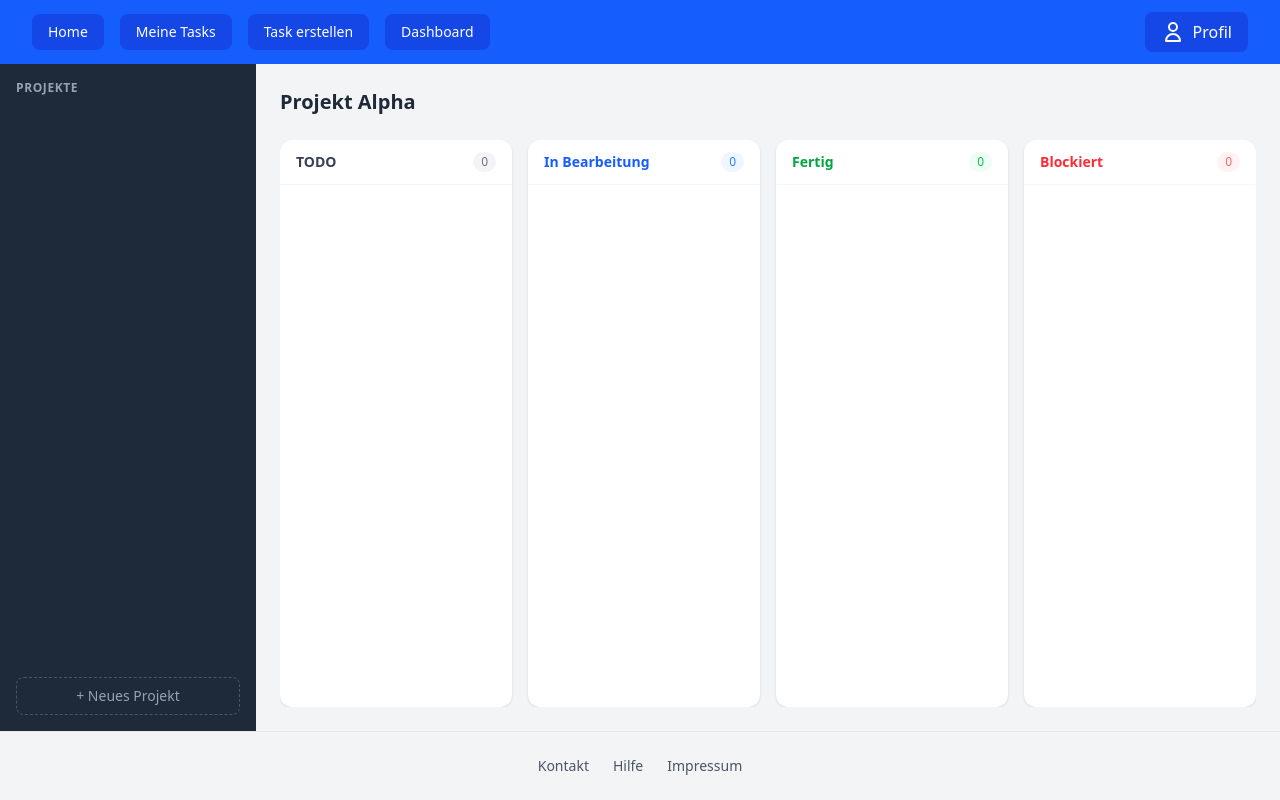
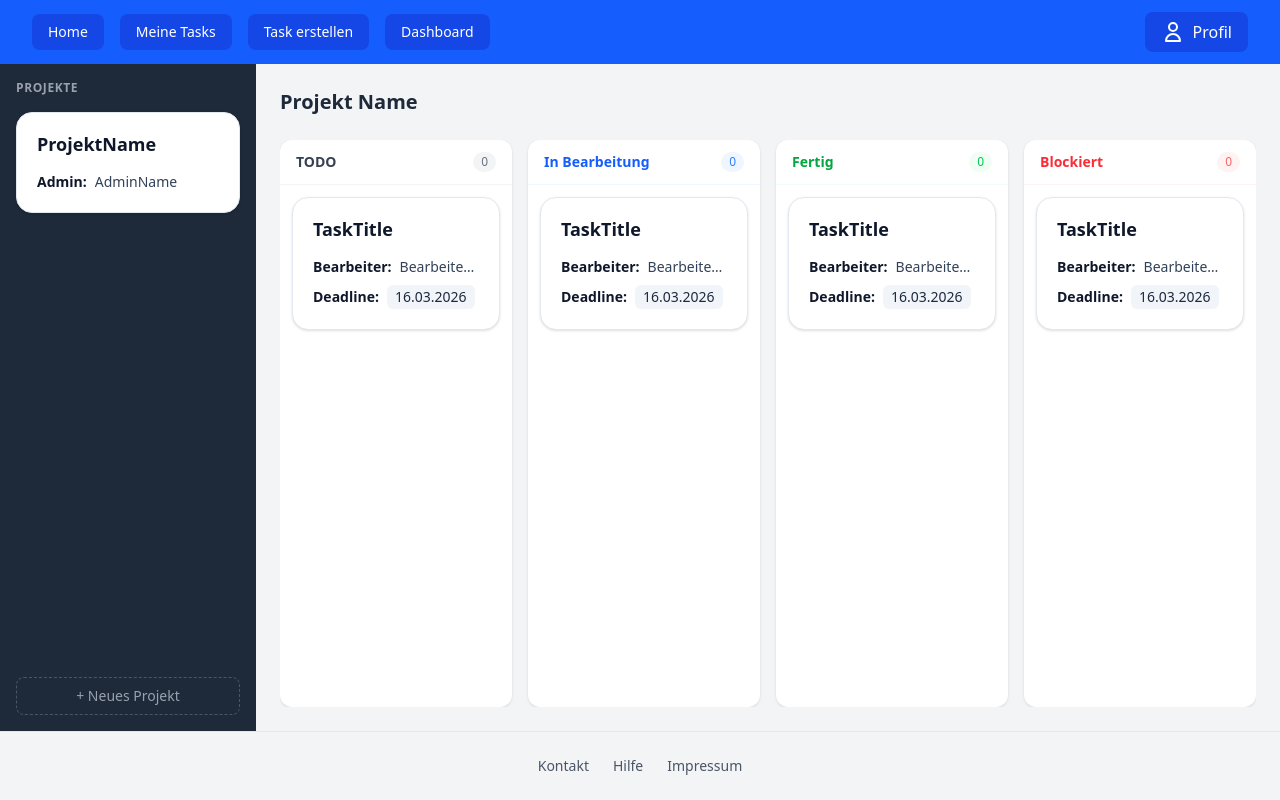
Before and after one commit to ChristianW12/verteilte-systeme-programm, an Angular app in the folder frontend/frontend-app/: page /dashboard in a window 1280 px wide. Built offline with nearby package versions, Linux system fonts and the light colour scheme; sample sign-in values are in the browser's storage.

Commit message:
add project and task card components to dashboard

```diff
--- a/frontend/frontend-app/src/app/pages/dashboard/dashboard.html
+++ b/frontend/frontend-app/src/app/pages/dashboard/dashboard.html
@@ -3,8 +3,8 @@
   <!-- Sidebar: Projektliste (~20%) -->
   <aside class="w-1/5 bg-gray-800 text-white flex flex-col p-4 gap-2 shrink-0">
     <h2 class="text-xs font-semibold text-gray-400 uppercase tracking-wider mb-2">Projekte</h2>
-
-
+      <!-- Beispielprojekt-Karte -->
+      <app-project-card></app-project-card>
     <div class="mt-auto">
       <button class="w-full px-3 py-2 rounded-lg border border-dashed border-gray-600 text-gray-400 text-sm hover:border-indigo-400 hover:text-indigo-400 transition">
         + Neues Projekt
@@ -13,8 +13,8 @@
   </aside>
 
   <!-- Hauptbereich: Kanban Board (restliche ~80%) -->
-  <main class="flex-1 bg-gray-100 p-6 flex flex-col min-w-0 overflow-hidden">
-    <h1 class="text-xl font-bold text-gray-800 mb-6 shrink-0">Projekt Alpha</h1>
+  <main class="flex-1 bg-gray-100 p-6 flex flex-col min-w-0 overflow-auto">
+    <h1 class="text-xl font-bold text-gray-800 mb-6 shrink-0">Projekt Name</h1>
 
     <div class="flex gap-4 flex-1 min-h-0 overflow-x-auto">
 
@@ -24,7 +24,10 @@
           <span class="text-sm font-semibold text-gray-700">TODO</span>
           <span class="text-xs bg-gray-100 text-gray-500 rounded-full px-2 py-0.5">0</span>
         </div>
-        <div class="p-3 flex flex-col gap-2 overflow-y-auto flex-1"></div>
+        <div class="p-3 flex flex-col gap-2 overflow-y-auto flex-1">
+          <!--- Task-Card -->
+          <app-task-card></app-task-card>
+        </div>
       </div>
 
       <!-- In Bearbeitung -->
@@ -33,7 +36,10 @@
           <span class="text-sm font-semibold text-blue-600">In Bearbeitung</span>
           <span class="text-xs bg-blue-50 text-blue-500 rounded-full px-2 py-0.5">0</span>
         </div>
-        <div class="p-3 flex flex-col gap-2 overflow-y-auto flex-1"></div>
+        <div class="p-3 flex flex-col gap-2 overflow-y-auto flex-1">
+          <!--- Task-Card -->
+          <app-task-card></app-task-card>
+        </div>
       </div>
 
       <!-- Fertig -->
@@ -42,7 +48,10 @@
           <span class="text-sm font-semibold text-green-600">Fertig</span>
           <span class="text-xs bg-green-50 text-green-500 rounded-full px-2 py-0.5">0</span>
         </div>
-        <div class="p-3 flex flex-col gap-2 overflow-y-auto flex-1"></div>
+        <div class="p-3 flex flex-col gap-2 overflow-y-auto flex-1">
+          <!--- Task-Card -->
+          <app-task-card></app-task-card>
+        </div>
       </div>
 
       <!-- Blockiert -->
@@ -51,7 +60,10 @@
           <span class="text-sm font-semibold text-red-500">Blockiert</span>
           <span class="text-xs bg-red-50 text-red-400 rounded-full px-2 py-0.5">0</span>
         </div>
-        <div class="p-3 flex flex-col gap-2 overflow-y-auto flex-1"></div>
+        <div class="p-3 flex flex-col gap-2 overflow-y-auto flex-1">
+          <!--- Task-Card -->
+          <app-task-card></app-task-card>
+        </div>
       </div>
 
     </div>
--- a/frontend/frontend-app/src/app/pages/dashboard/dashboard.ts
+++ b/frontend/frontend-app/src/app/pages/dashboard/dashboard.ts
@@ -1,8 +1,10 @@
 import { Component } from '@angular/core';
+import { ProjectCard } from '../../shared/components/project-card/project-card';
+import { TaskCard } from '../../shared/components/task-card/task-card';
 
 @Component({
   selector: 'app-dashboard',
-  imports: [],
+  imports: [ProjectCard, TaskCard],
   templateUrl: './dashboard.html',
   styleUrl: './dashboard.css',
 })
--- a/frontend/frontend-app/src/app/shared/components/project-card/project-card.html
+++ b/frontend/frontend-app/src/app/shared/components/project-card/project-card.html
@@ -1 +1,12 @@
-<p>project-card works!</p>
+<article class="group w-full max-w-md rounded-2xl border border-slate-200 bg-white p-5 shadow-sm transition hover:-translate-y-0.5 hover:shadow-md">
+  <div class="mb-4 flex items-start justify-between gap-3">
+    <h3 class="text-lg font-semibold leading-tight text-slate-900">ProjektName</h3>
+  </div>
+
+  <div class="space-y-2 text-sm text-slate-700">
+    <p class="flex items-center gap-2">
+      <span class="font-semibold text-slate-900">Admin:</span>
+      <span class="truncate">AdminName</span>
+    </p>
+  </div>
+</article>
--- a/frontend/frontend-app/src/app/shared/components/task-card/task-card.html
+++ b/frontend/frontend-app/src/app/shared/components/task-card/task-card.html
@@ -1 +1,17 @@
-<p>task-card works!</p>
+<article class="group w-full max-w-md rounded-2xl border border-slate-200 bg-white p-5 shadow-sm transition hover:-translate-y-0.5 hover:shadow-md">
+  <div class="mb-4 flex items-start justify-between gap-3">
+    <h3 class="text-lg font-semibold leading-tight text-slate-900">TaskTitle</h3>
+  </div>
+  <div class="space-y-2 text-sm text-slate-700">
+    <p class="flex items-center gap-2">
+      <span class="font-semibold text-slate-900">Bearbeiter:</span>
+      <span class="truncate">BearbeiterName</span>
+    </p>
+    <p class="flex items-center gap-2">
+      <span class="font-semibold text-slate-900">Deadline:</span>
+      <time datetime="2026-03-16" class="rounded-md bg-slate-100 px-2 py-0.5 font-medium text-slate-800">
+        16.03.2026
+      </time>
+    </p>
+  </div>
+</article>
```
